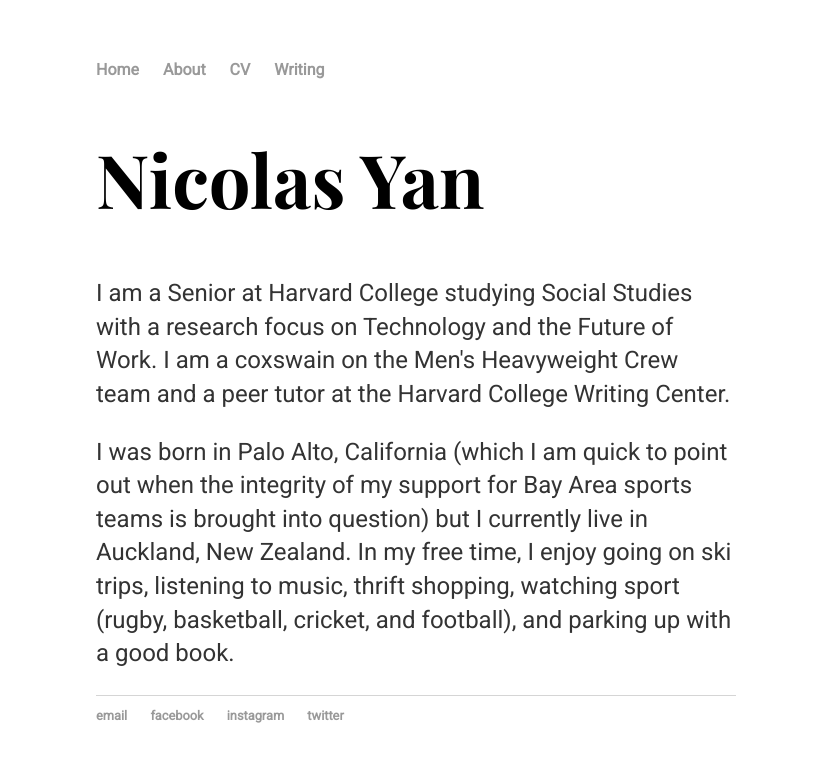
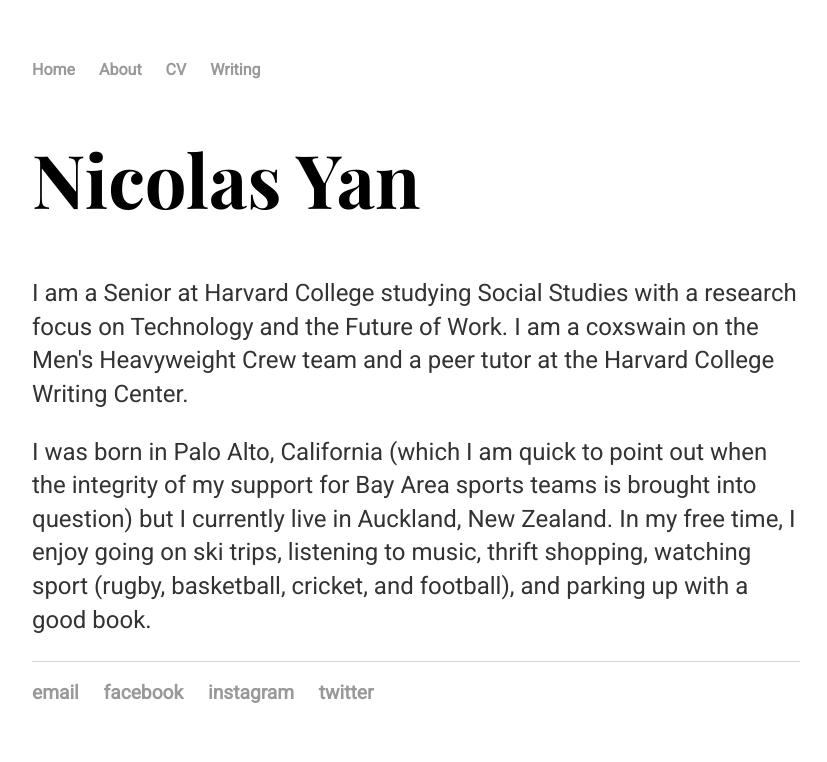
Before and after one commit to nicolas-yan/nicolas-yan.github.io, a Jekyll site: the page built from index.html, in a window 1280 px wide. Shown: the top 762 px of the page, without its empty margins (224-1051 px from the left). Built offline with Jekyll 4.4.1, drawn with Linux system fonts in a browser that asks for light colours.

Commit message:
Update main.css

```diff
--- a/css/main.css
+++ b/css/main.css
@@ -1,6 +1,6 @@
 body {
     margin: 60px auto;
-    width: 50%;
+    width: 60%;
 }
 nav ul, footer ul {
     font-family: 'Roboto', sans-serif;
@@ -32,7 +32,7 @@ p {
 }
 footer {
     border-top: 1px solid #d5d5d5;
-    font-size: .8em;
+    font-size: 1.2em;
     font-family: 'Roboto', sans-serif;
 }
 
```
